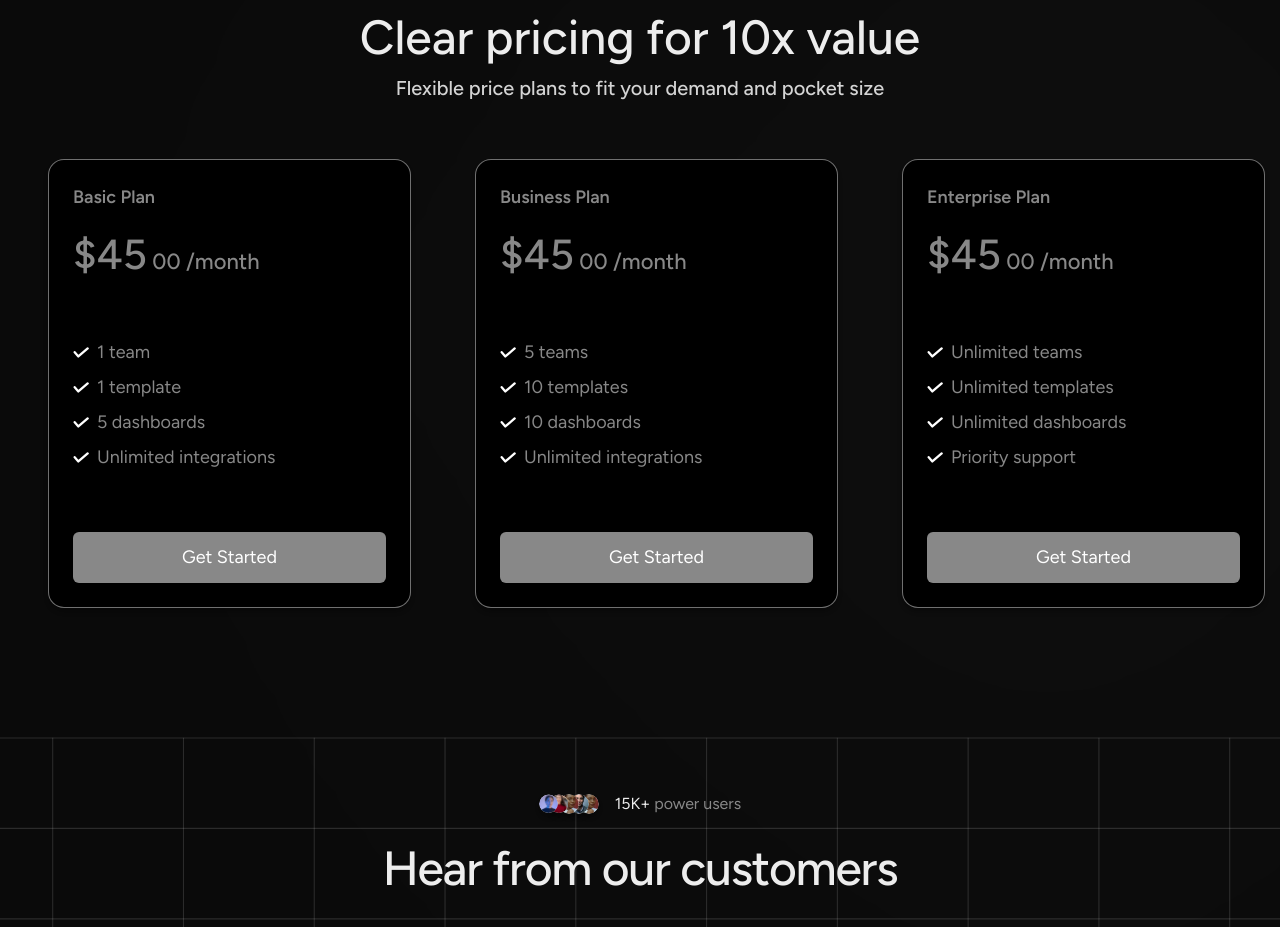
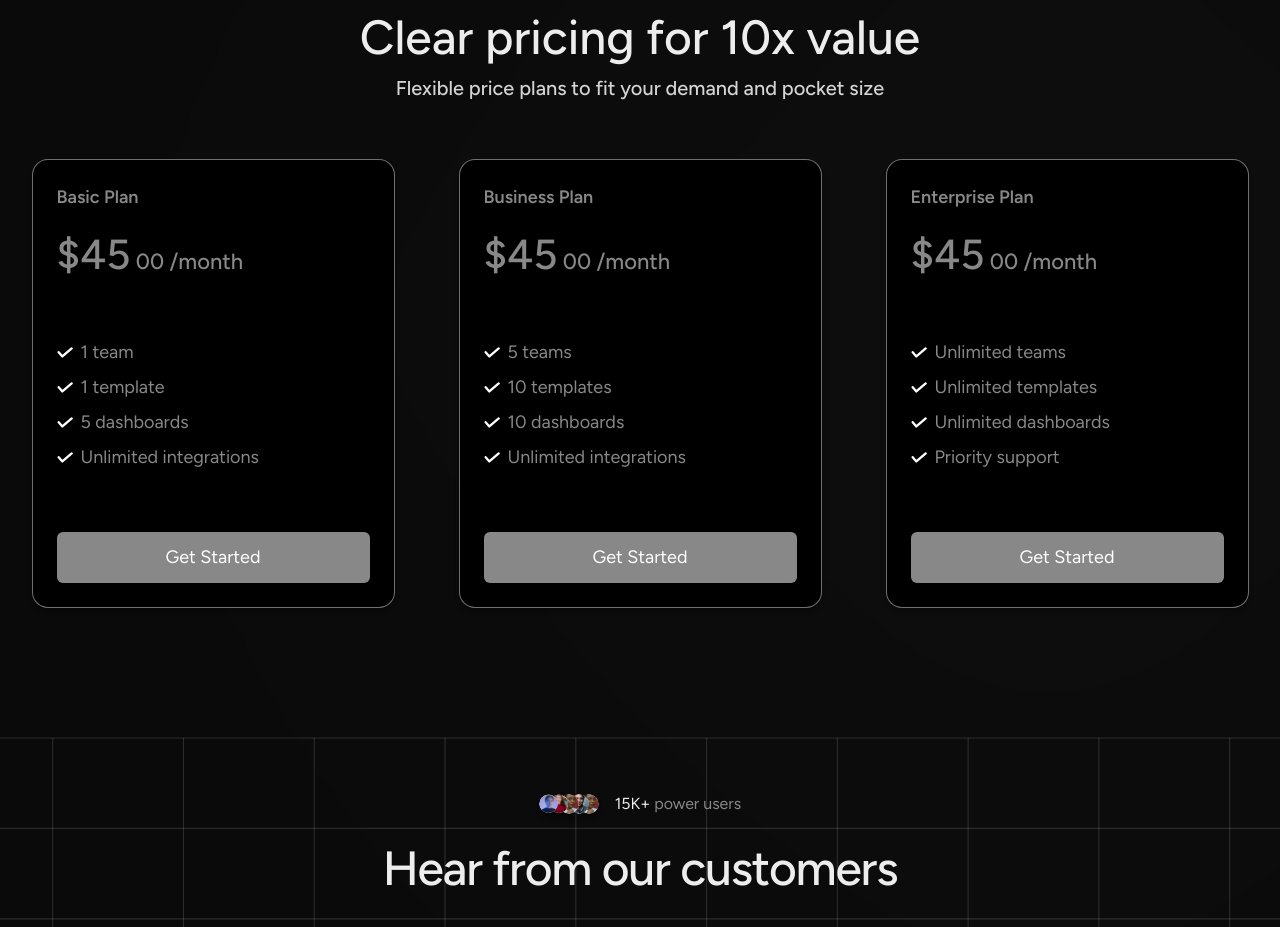
Before and after one commit to fejiroofficial/Dashify-template, a Next.js app: page / in a window 1280 px wide. Shown: the part 5400-6327 px from the top of the page. Built offline with nearby package versions, Linux system fonts and the light colour scheme.

Commit message:
fix: pricing cards spacing

```diff
--- a/src/app/sections/Pricing/index.jsx
+++ b/src/app/sections/Pricing/index.jsx
@@ -26,7 +26,7 @@ const Pricing = () => {
       <div className="absolute right-10 w-[30%] h-1/4 rounded-full bg-[rgba(146,146,146,1)] blur-[460px] -z-10"></div>
 
 
-      <div className="flex flex-col xl:flex-row justify-between gap-16 py-8 px-6">
+      <div className="flex flex-col xl:flex-row item-center gap-16 py-8 px-6 xl:flex-row xl:justify-center">
         {[
           { title: 'Basic Plan', amount: '$45', listItems: ['1 team', '1 template', '5 dashboards', 'Unlimited integrations'] },
           { title: 'Business Plan', amount: '$45', listItems: ['5 teams', '10 templates', '10 dashboards', 'Unlimited integrations'] },
```
